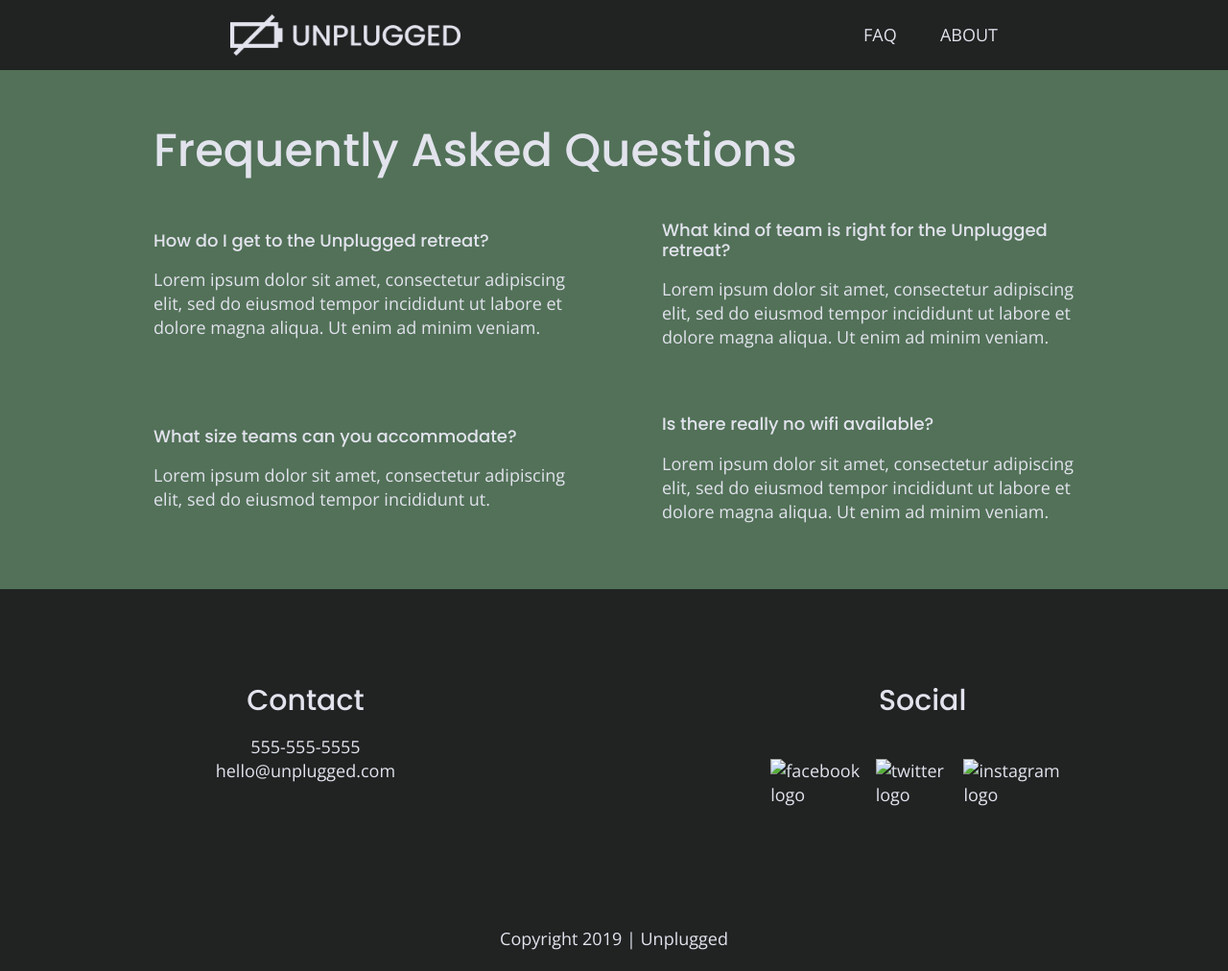
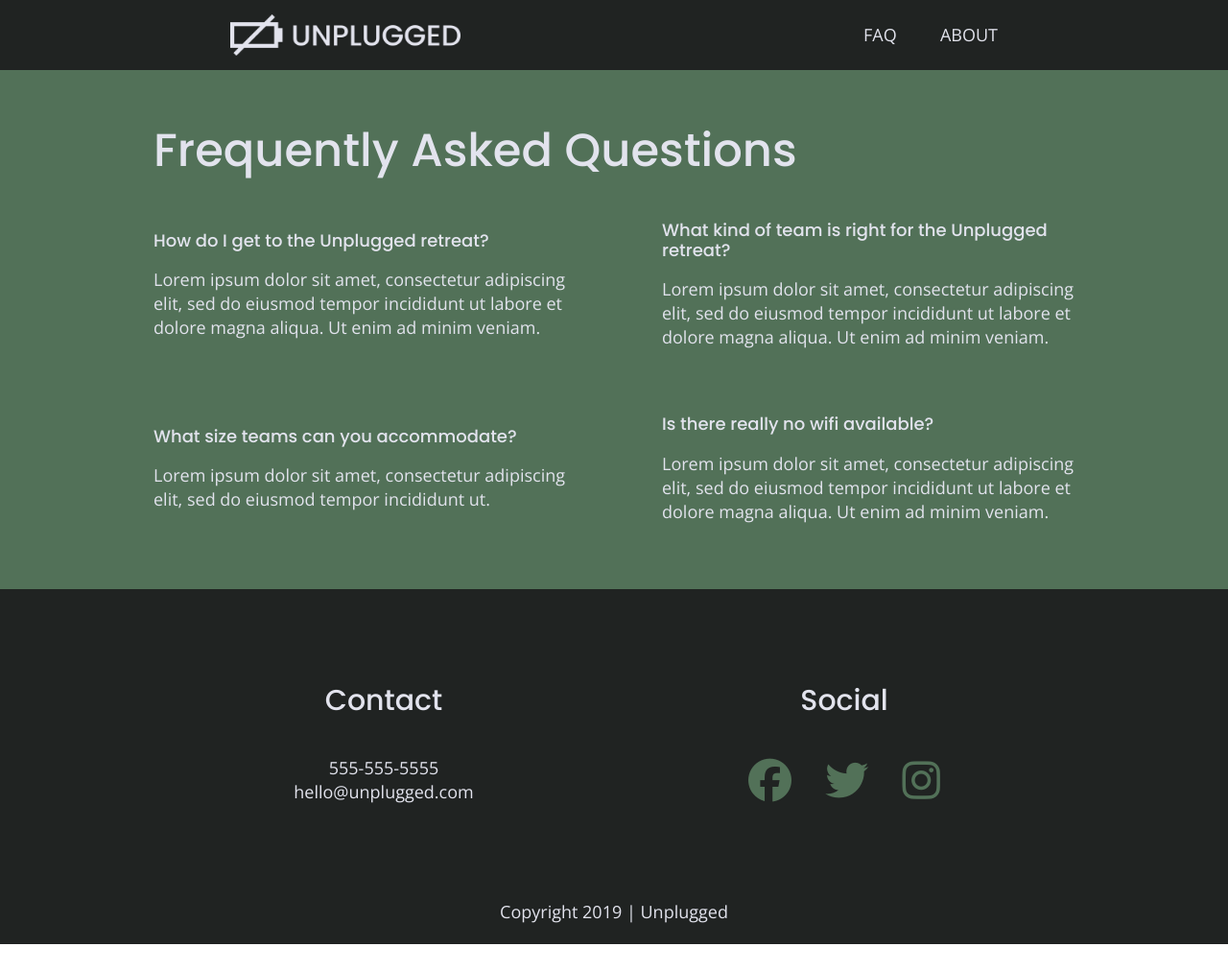
Before and after one commit to PinkMoonlight/unplugged-retreat, a plain HTML site: page faqs/index.html in a window 1280 px wide. Shown: the whole page at 96% size. After the commit the page ends 984 px from the top, so only its background shows below. Drawn offline with nearby package versions, Linux system fonts and the light colour scheme.

Commit message:
added social icons to footer and styled them

```diff
--- a/css/main.css
+++ b/css/main.css
@@ -252,14 +252,20 @@ footer h4 {
 
 footer .social-icons {
   display: flex;
-  justify-content: space-around;
+  justify-content: space-between;
   align-items: center;
+  width: 200px;
 }
 
 footer .social-icons p {
   display: flex;
   justify-content: center;
   align-items: center;
+}
+
+footer .social-icons i {
+  color: #527158;
+  font-size: 2.5em;
 }
 
 footer .content-wrapper {
@@ -714,8 +720,9 @@ input[type=button] {
 
   footer .footer-content {
     display: flex;
-    justify-content: space-between;
+    justify-content: space-around;
     width: 100%;
+    margin: auto;
   }
 
   footer .contact, footer .social  {
@@ -733,7 +740,13 @@ input[type=button] {
 
   footer h4 {
     font-size: 1.5em;
+    margin-bottom: 40px;
   }
+
+  footer .contact {
+  margin-bottom: 0px;
+}
+
 
   /* ==========================================================================
    Tablet Styles - About page
--- a/faqs/index.html
+++ b/faqs/index.html
@@ -76,14 +76,14 @@
             <div class="social">
               <h4>Social</h4>
                 <div class="social-icons">
-                      <p>
-                        <a href="#" target="_blank"><img src="" alt="facebook logo"></a>
+                       <p>
+                        <a href="https://facebook.com" target="_blank"><i class="fab fa-facebook"></i></a>
                       </p>
                       <p>
-                        <a href="https://twitter.com/PinkMoonlight3" target="_blank"><img src="" alt="twitter logo"></a>
-                      </p>
+                        <a href="https://twitter.com/PinkMoonlight3" target="_blank"><i class="fab fa-twitter"></i></a>
+                      </p >
                       <p>
-                        <a href="https://www.instagram.com/kate_traveltrustlife/" tartet="_blank"><img src="" alt="instagram logo"></a>
+                        <a href="https://www.instagram.com/kate_traveltrustlife/" tartet="_blank"><i class="fab fa-instagram"></i></a>
                       </p>
                 </div>
             </div>
```
Also changed, not shown: about/index.html (+5 -5 lines), index.html (+3 -3 lines).
